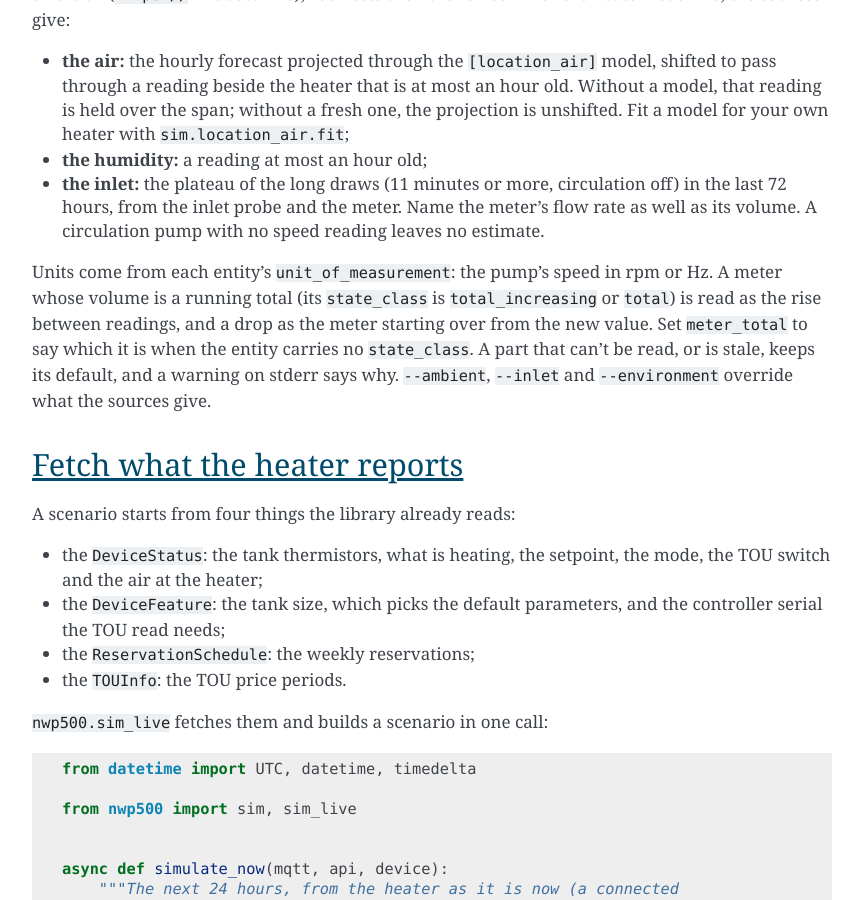
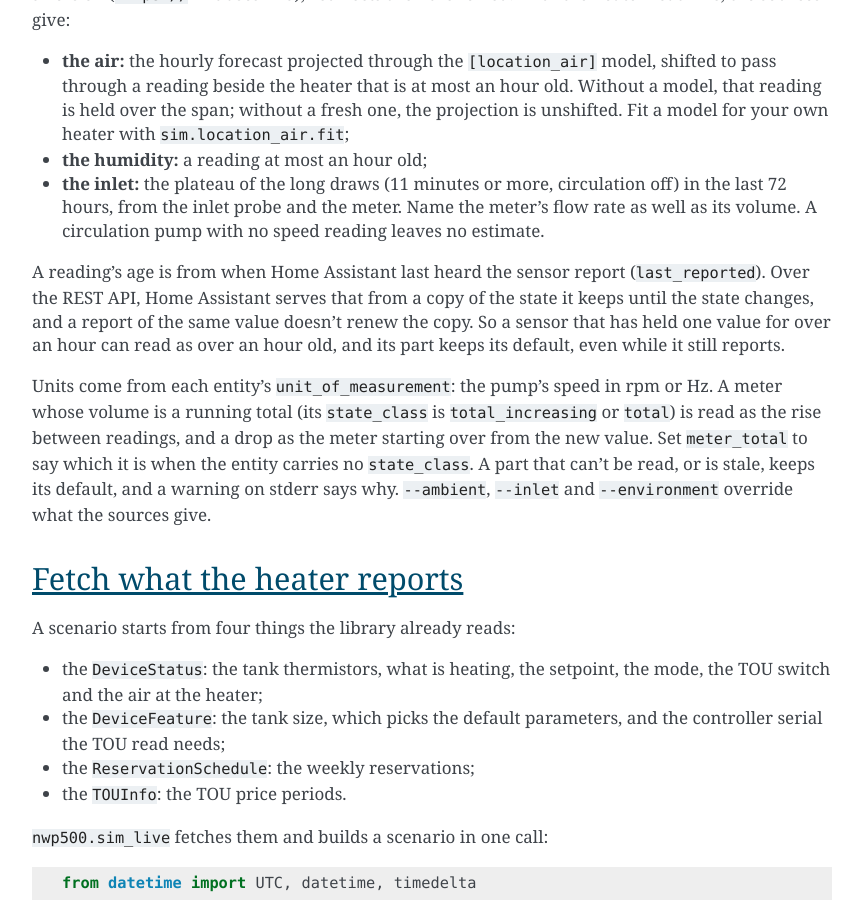
Before and after one commit to eman/nwp500-python, a Sphinx documentation site: the page built from docs/how-to/simulate-heater.rst, in a window 1280 px wide and 900 px high, scrolled down 3143 px. Shown: the whole window, without its empty margins (338-1201 px from the left). Built offline with Sphinx 7.4.7, drawn with Linux system fonts in a browser that asks for light colours.

Commit message:
docs(sim_home_assistant): last_reported over REST can be older than the last report
Home Assistant serves /api/states from a cached copy of the state that a
same-value report doesn't renew, so a steady sensor can read as stale.

```diff
--- a/CHANGELOG.rst
+++ b/CHANGELOG.rst
@@ -63,6 +63,10 @@ Fixed
 
 Changed
 -------
+- ``parse_state`` and the simulate how-to say that over Home
+  Assistant's REST API an entity's ``last_reported`` comes from a copy
+  that a report of the same value doesn't renew, so a sensor holding
+  one value for over an hour can read as stale.
 - ``sim.calibration.RecordedBook`` prices a draw against each step's
   inlet, as the heat book does (``book.step_heat_btu``), where it priced
   it against the book's reference. Without an inlet the steps take
--- a/docs/how-to/simulate-heater.rst
+++ b/docs/how-to/simulate-heater.rst
@@ -170,6 +170,13 @@ give:
   circulation off) in the last 72 hours, from the inlet probe and the
   meter. Name the meter's flow rate as well as its volume. A
   circulation pump with no speed reading leaves no estimate.
+
+A reading's age is from when Home Assistant last heard the sensor
+report (``last_reported``). Over the REST API, Home Assistant serves
+that from a copy of the state it keeps until the state changes, and a
+report of the same value doesn't renew the copy. So a sensor that has
+held one value for over an hour can read as over an hour old, and its part
+keeps its default, even while it still reports.
 
 Units come from each entity's ``unit_of_measurement``: the pump's speed
 in rpm or Hz. A meter whose volume is a running total (its
```
Also changed, not shown: 1 other file.
